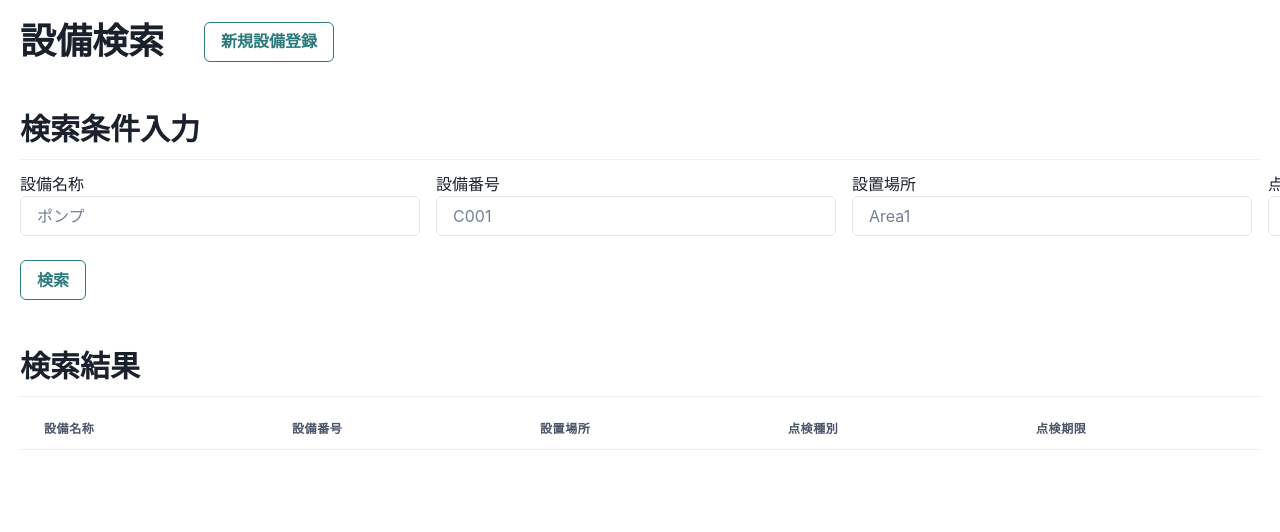
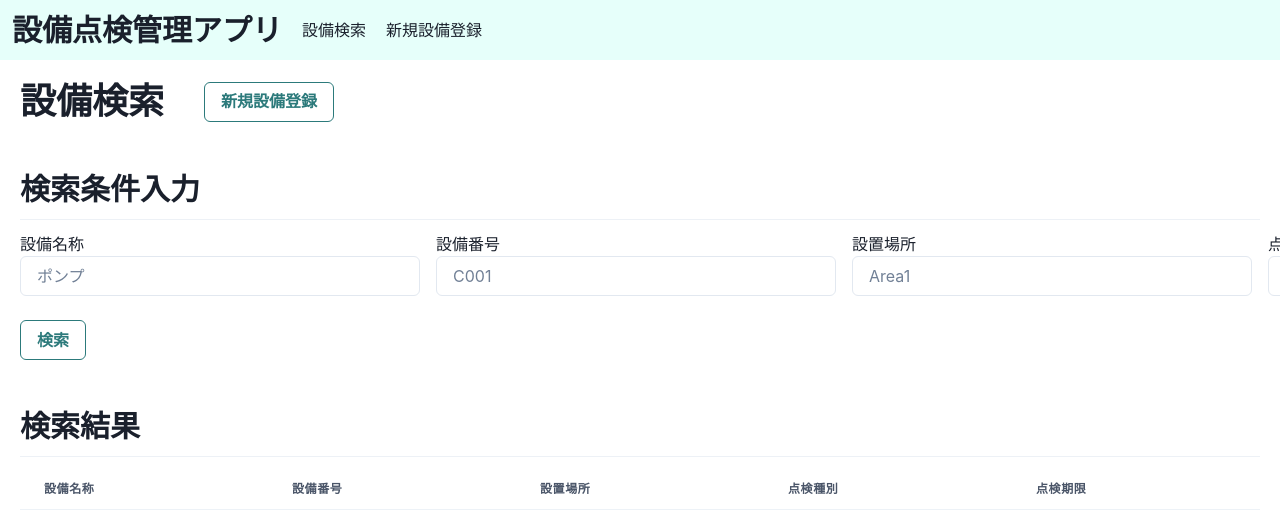
Before and after one commit to rinna-kawaguchi/Equipment-Management-API, a React (Create React App) app in the folder frontend/: page /find in a window 1280 px wide. Shown: the top 532 px of the page. Built offline with nearby package versions, Linux system fonts and the light colour scheme.

Commit message:
ヘッダーを作成

```diff
--- /dev/null
+++ b/frontend/src/components/atoms/Header.tsx
@@ -0,0 +1,13 @@
+import { HStack, Heading, Text } from "@chakra-ui/react";
+import { Link } from "react-router-dom";
+
+export const Header = () => {
+
+  return (
+    <HStack background="teal.50" padding={3} spacing={5}>
+      <Heading size={"lg"}>設備点検管理アプリ</Heading>
+      <Link to='/find'>設備検索</Link>
+      <Link to='/create'>新規設備登録</Link>
+    </HStack>
+  )
+};
--- /dev/null
+++ b/frontend/src/components/templates/HeaderLayout.tsx
@@ -0,0 +1,17 @@
+import { ReactNode, memo } from "react";
+import { Header } from "../atoms/Header";
+
+type Props = {
+  children: ReactNode;
+};
+
+export const HeaderLayout = memo((props: Props) => {
+  const { children } = props;
+
+  return (
+    <>
+      <Header />
+      {children}
+    </>
+  );
+});
--- a/frontend/src/router/Router.tsx
+++ b/frontend/src/router/Router.tsx
@@ -4,13 +4,14 @@ import { CreateEquipment } from '../components/pages/CreateEquipment';
 import { EquipmentDetail } from '../components/pages/EquipmentDetail';
 import { FC } from 'react';
 import { NotFound } from '../components/pages/NotFound';
+import { HeaderLayout } from '../components/templates/HeaderLayout';
 
 export const Router: FC = () => {
   return (
     <Routes>
-      <Route path='/find' element={<FindEquipment />} />
-      <Route path='/create' element={<CreateEquipment />} />
-      <Route path='/update/:id' element={<EquipmentDetail />} />
+      <Route path='/find' element={<HeaderLayout><FindEquipment /></HeaderLayout>} />
+      <Route path='/create' element={<HeaderLayout><CreateEquipment /></HeaderLayout>} />
+      <Route path='/update/:id' element={<HeaderLayout><EquipmentDetail /></HeaderLayout>} />
       <Route path='*' element={<NotFound />} />
     </Routes>
   );
```
